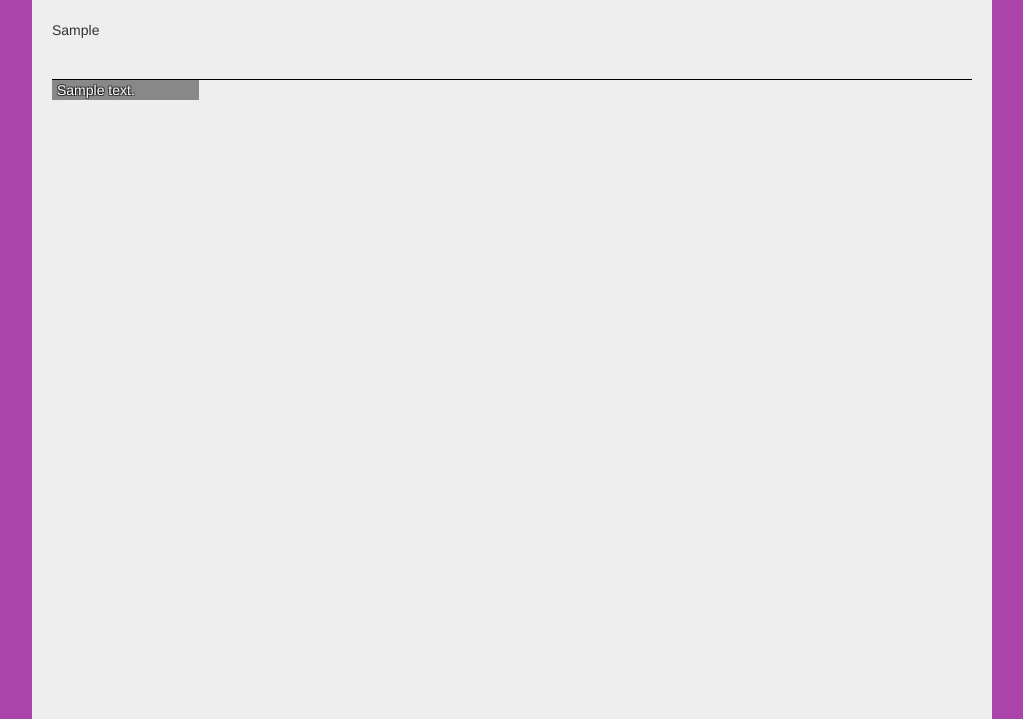
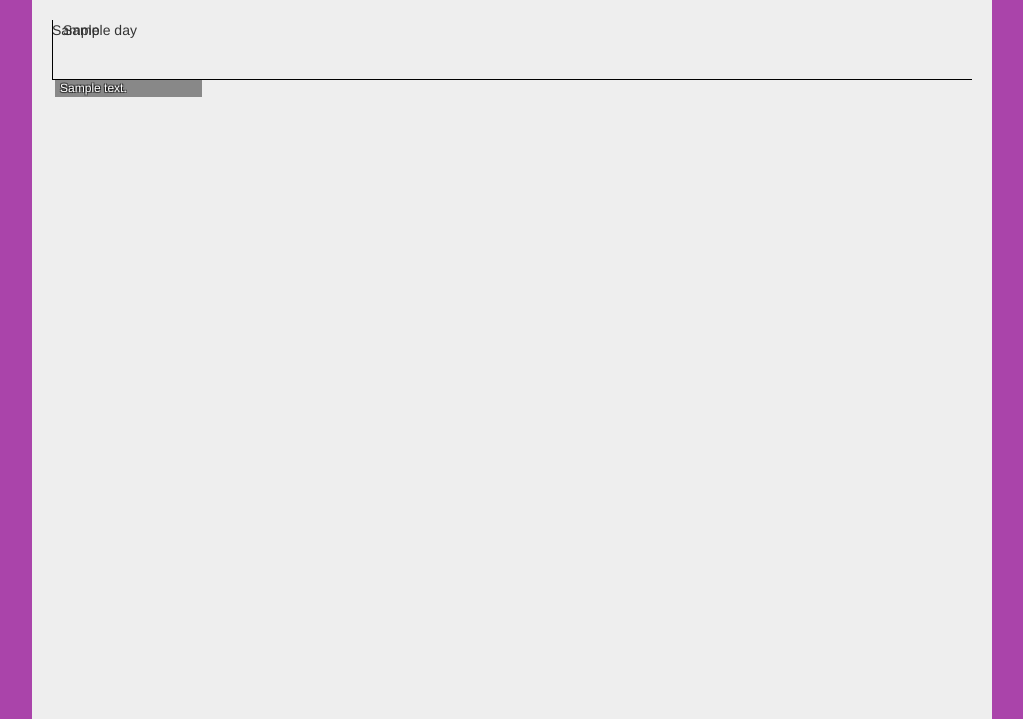
Before and after one commit to RaphaelArkadyMeyer/Schedulr, a Flask app: template templates/schedule.html in a window 1280 px wide. Shown: the top 719 px of the page, without its empty margins (128-1151 px from the left). Run offline with Flask 2, Linux system fonts and the light colour scheme; the template is opened without the code that fills it: most values are stand-ins (such as "Sample title", 1, 10 or a date in 2020); some libraries are stand-ins or nearby versions.

Commit message:
Added days of week

```diff
--- a/frontend.py
+++ b/frontend.py
@@ -71,6 +71,12 @@
     except (ValueError, TypeError):
         return default
 
+days_of_the_week_offset = [
+        ('Monday',    '16.666%'),
+        ('Tuesday',   '33.333%'),
+        ('Wednesday', '50%'),
+        ('Thursday',  '66.666%'),
+        ('Friday',    '83.333%')]
 hours_of_the_day = [str(t)+":00AM" for t in range(7,12+1)] + [str(t)+":00PM" for t in range(1,7+1)]
 
 def day_of_week_to_offset(day):
@@ -109,7 +115,11 @@
                             'top':         top,
                             'height':      height,
                         }
-    return flask.render_template('schedule.html', fields=schedule_styler(), hours_of_the_day=hours_of_the_day)
+    return flask.render_template(
+            'schedule.html',
+            fields=schedule_styler(),
+            days_of_the_week_offset=days_of_the_week_offset,
+            hours_of_the_day=hours_of_the_day)
 
 
 @frontend.route('/select', methods=['GET','POST'])
@@ -135,6 +145,3 @@
 def get_stylesheets(filename):
     print ("stylesheet "+filename)
     return flask.send_from_directory('static/stylesheets', filename)
-
-
-print(hours_of_the_day)
--- a/templates/schedule.html
+++ b/templates/schedule.html
@@ -1,6 +1,9 @@
 {% extends "base.html" %}
 {% block content %}
 	<div class="schedule">
+		{% for (day,offset) in days_of_the_week_offset %}
+			<div class="day" style="left: {{offset}};">{{ day }}</div>
+		{% endfor %}
 		{% for i in hours_of_the_day %}
 			<div class="time">{{ i }}</div>
 		{% endfor %}
--- a/templates/style.css
+++ b/templates/style.css
@@ -39,6 +39,7 @@
 }
 
 .course {
+	margin-left: .333%;
 	position: absolute;
 	width: 16%;
 	color: white;
@@ -48,12 +49,19 @@
 		-1px  1px 0 rgba(0,0,0,.5),
 		 1px  1px 0 rgba(0,0,0,.5);
 	padding: 0 5px;
+	font-size: 12px;
+}
+
+.day {
+	width: 16%;
+	height: 100%;
+	border-left: solid black 1px;
+	padding-left: 10px;
+	position: absolute;
 }
 
 .time {
-	{#background-color: grey;#}
 	width: 100%;
 	height: 60px;
 	border-bottom: solid black 1px;
-
 }
```
